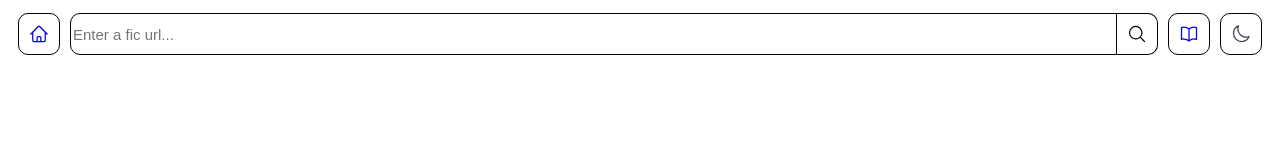
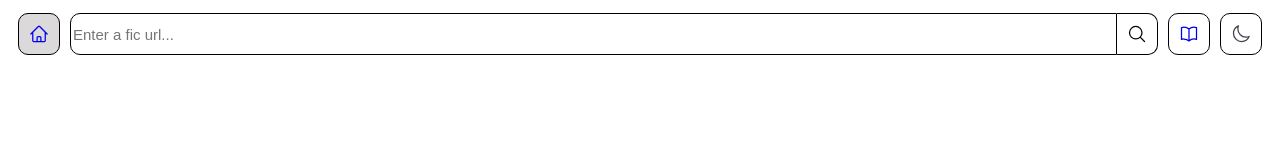
Before and after one commit to activepass/fictron, a SvelteKit app in the folder renderer/: page / in a window 1280 px wide. In both pictures the pointer is over the link 39 px from the left and 34 px from the top of the page. Shown: the top 160 px of the page. Built offline with nearby package versions, Linux system fonts and the light colour scheme.

Commit message:
final nav fixes

```diff
--- a/renderer/src/components/FicPanel.svelte
+++ b/renderer/src/components/FicPanel.svelte
@@ -26,7 +26,7 @@
     * {
         --book-outline: black;
         --book-outline-dark: white;
-        --book-hover: #f0f0f0;
+        --book-hover: #dbd9d9;
         --book-hover-dark: #333;
     }
     .library-pane {
--- a/renderer/src/routes/+layout.svelte
+++ b/renderer/src/routes/+layout.svelte
@@ -70,6 +70,15 @@
         background-color: var(--background-light);
     }
 
+    .navbtn:hover {
+        background-color: var(--book-hover);
+        cursor: pointer;
+    }
+
+    body.dark .navbtn:hover {
+        background-color: var(--book-hover-dark);
+    }
+
 
     body.dark .navbtn {
         border-color: white;
```
